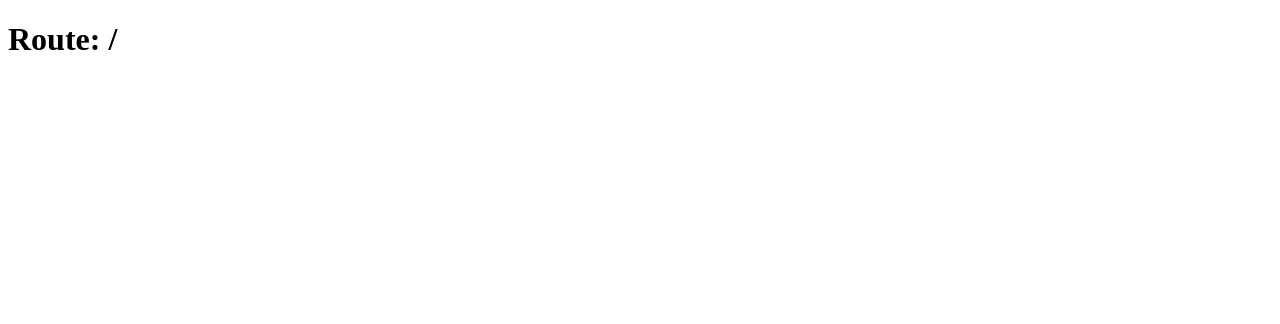
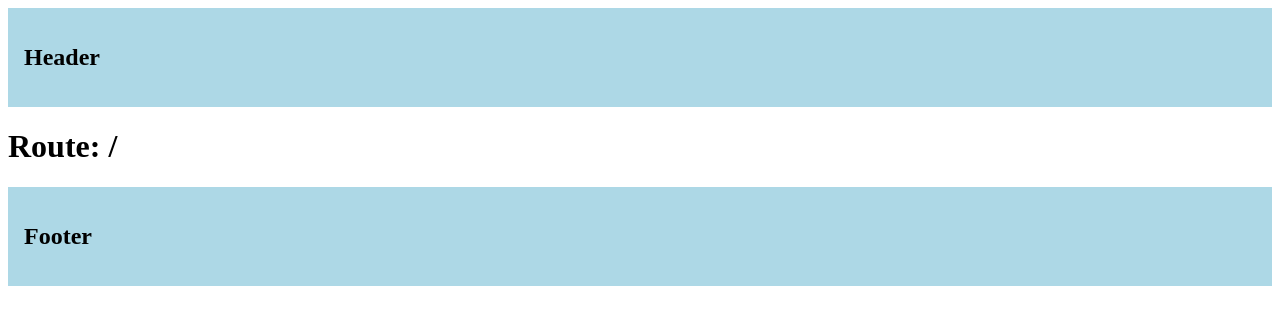
Before and after one commit to ChotaliyaYash/Next-JS-Practice, a Next.js app in the folder next_practice_one/: page / in a window 1280 px wide. Shown: the top 324 px of the page. Built offline with nearby package versions, Linux system fonts and the light colour scheme.

Commit message:
nested layout

```diff
--- a/next_practice_one/src/app/layout.tsx
+++ b/next_practice_one/src/app/layout.tsx
@@ -10,7 +10,15 @@ export default function RootLayout({
 }) {
   return (
     <html lang="en">
-      <body>{children}</body>
+      <body>
+        <header style={{padding: "1rem", backgroundColor: "lightblue"}}>
+          <h2>Header</h2>
+        </header>
+        {children}
+        <footer style={{padding: "1rem", backgroundColor: "lightblue"}}>
+          <h2>Footer</h2>
+        </footer>
+      </body>
     </html>
   )
 }
```
Also changed, not shown: next_practice_one/src/app/products/[productId]/layout.tsx (added, +19 -0 lines).
